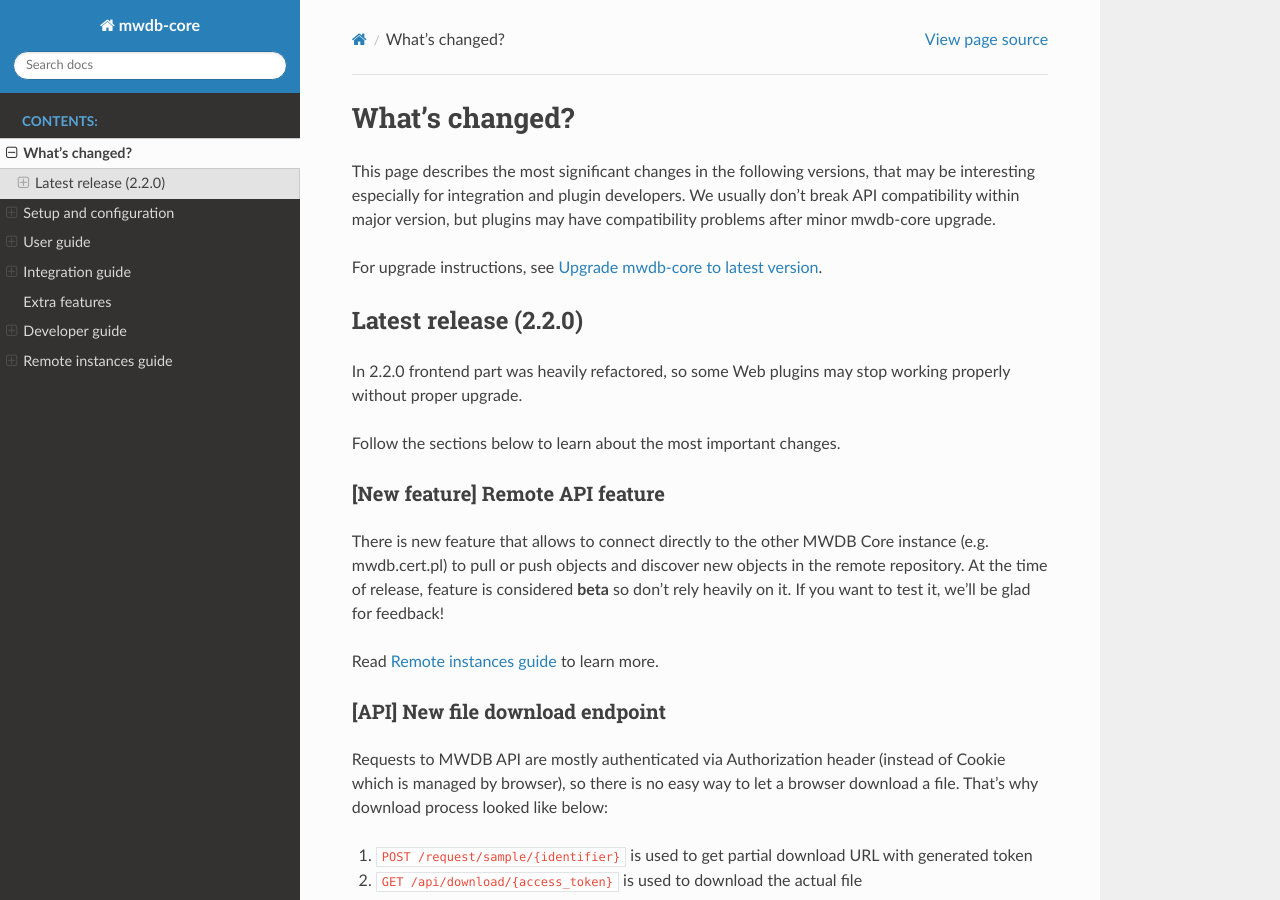
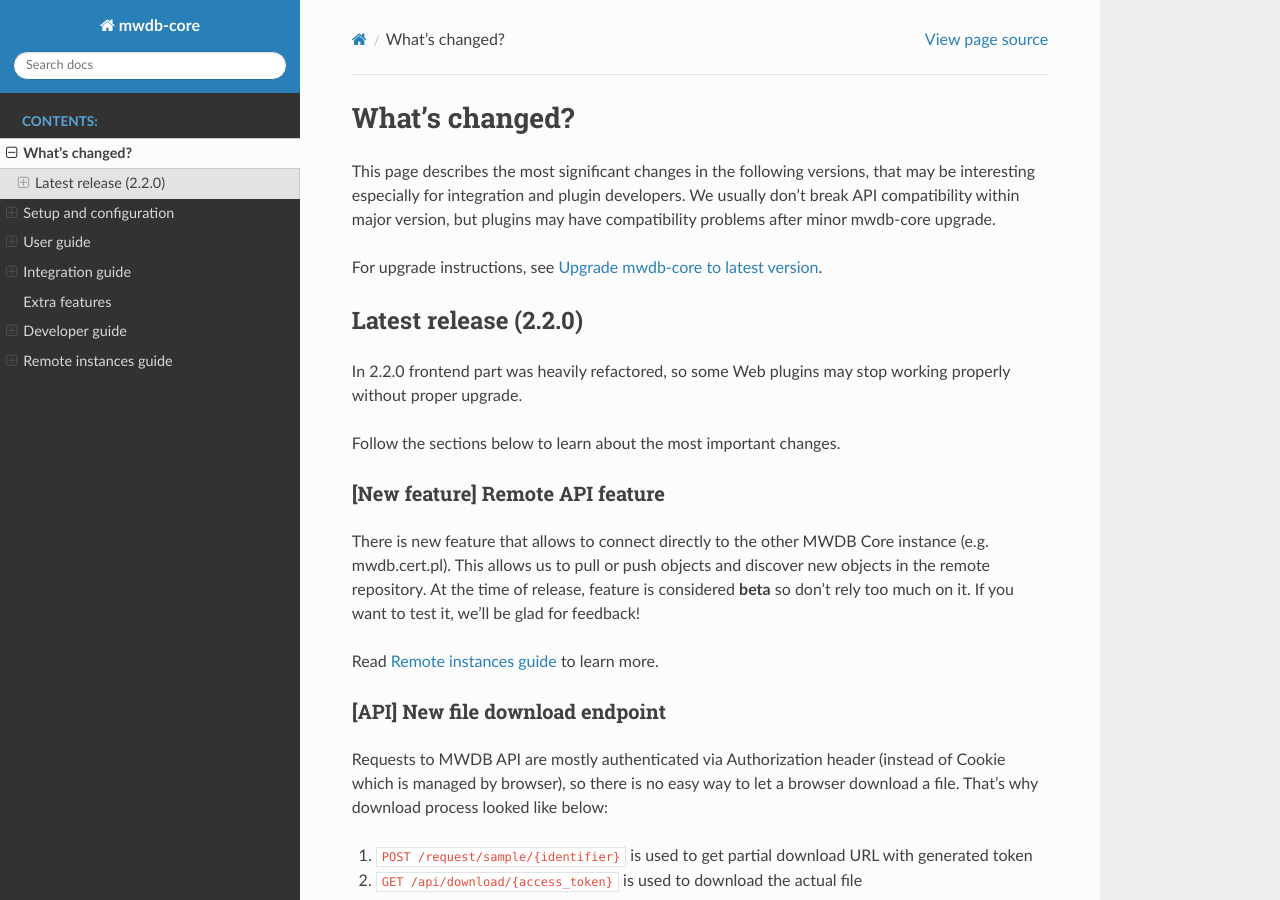
Before and after one commit to CERT-Polska/mwdb-core, a Sphinx documentation site: the page built from docs/whats-changed.rst, in a window 1280 px wide and 900 px high. Built offline with Sphinx 7.4.7 and the Read the Docs theme 2.0.0, drawn with Linux system fonts in a browser that asks for light colours.

Commit message:
Apply suggestions from code review
Co-authored-by: Krzysztof Wielocha <63305564+KWMORALE@users.noreply.github.com>

```diff
--- a/docs/whats-changed.rst
+++ b/docs/whats-changed.rst
@@ -17,9 +17,9 @@
 [New feature] Remote API feature
 ~~~~~~~~~~~~~~~~~~~~~~~~~~~~~~~~
 
-There is new feature that allows to connect directly to the other MWDB Core instance (e.g. mwdb.cert.pl) to pull or push
-objects and discover new objects in the remote repository. At the time of release, feature is considered **beta** so
-don't rely heavily on it. If you want to test it, we'll be glad for feedback!
+There is new feature that allows to connect directly to the other MWDB Core instance (e.g. mwdb.cert.pl).
+This allows us to pull or push objects and discover new objects in the remote repository. At the time of release, feature is considered **beta** so
+don't rely too much on it. If you want to test it, we'll be glad for feedback!
 
 Read :ref:`Remote instances guide` to learn more.
 
```
